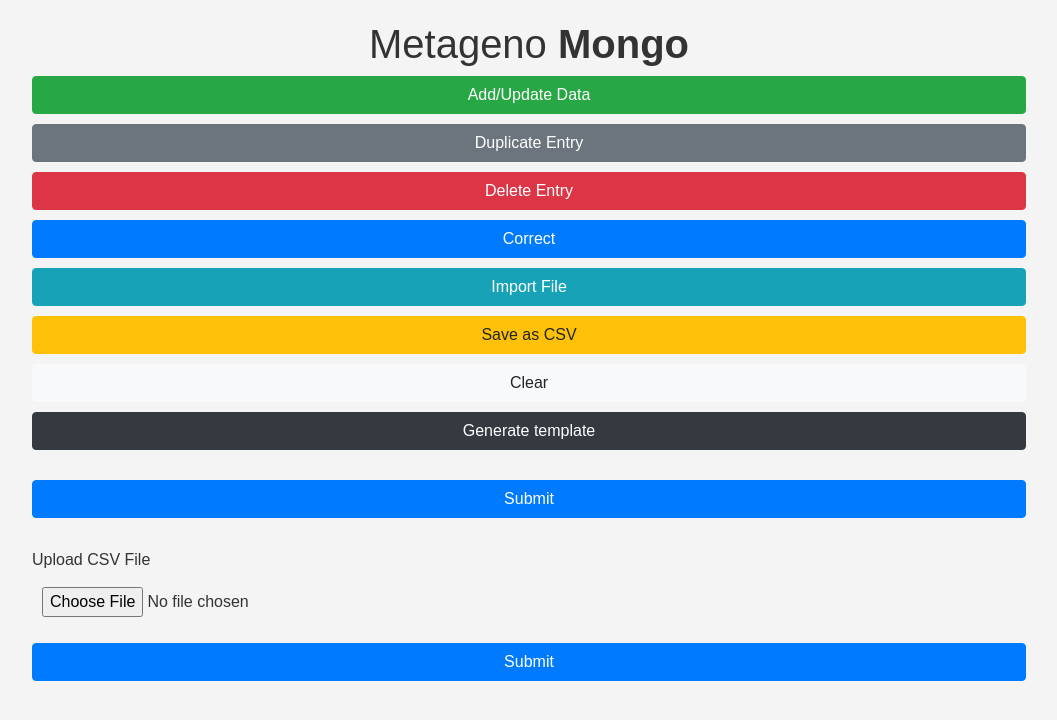
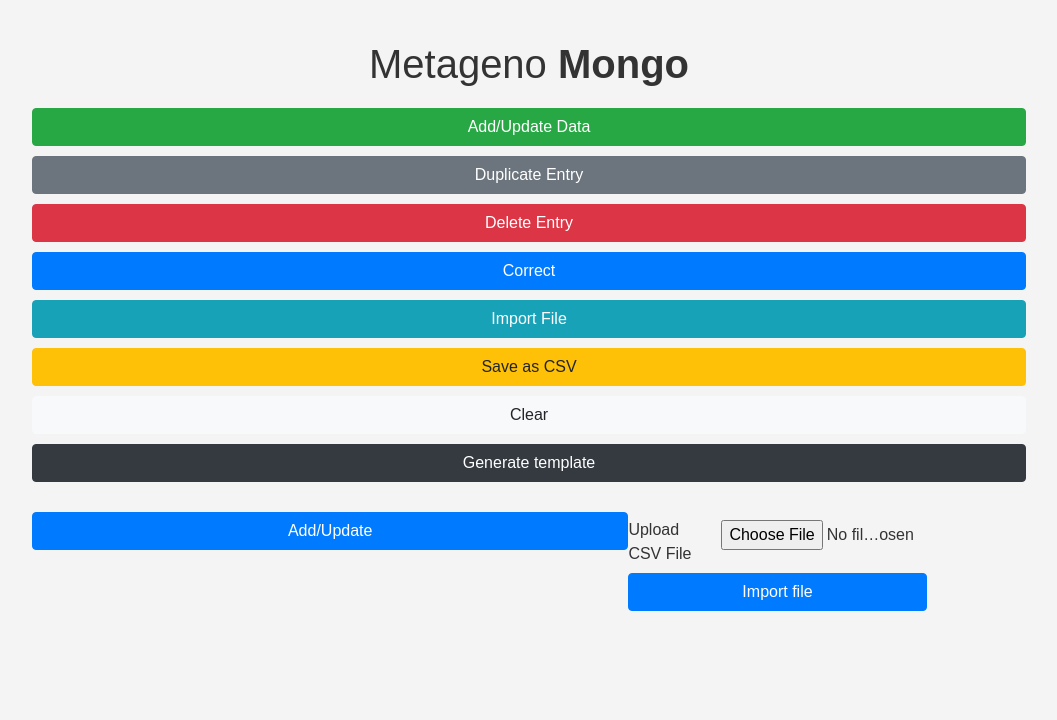
Before and after one commit to DEpt-metagenom/MetagenoMongo, a Flask app: template flask-version/metagenomongo/templates/index.html in a window 1280 px wide. Shown: the top 720 px of the page, without its empty margins (111-1168 px from the left). Run offline with Flask 3, Linux system fonts and the light colour scheme; the template is opened without the code that fills it, so the values that code supplies are empty; some libraries are stand-ins or nearby versions.

Commit message:
style: change two "Submit" buttons to "Add/Update" and "Import file"

```diff
--- a/flask-version/metagenomongo/static/styles.css
+++ b/flask-version/metagenomongo/static/styles.css
@@ -85,3 +85,26 @@ th, td {
 th {
     background-color: #f2f2f2;
 }
+.form-label {
+    width: 150px;
+    text-align: right;
+    margin-right: 10px;
+}
+.form-group {
+    display: flex;
+    align-items: center;
+    margin-bottom: 2px;
+}
+.container {
+    margin-top: 20px;
+}
+.button-group {
+    margin-top: 20px;
+}
+.table-container {
+    margin-top: 20px;
+}
+.forms{
+    display: grid;
+    grid-template-columns: 60% 30%;
+}
--- a/flask-version/metagenomongo/templates/index.html
+++ b/flask-version/metagenomongo/templates/index.html
@@ -31,7 +31,7 @@
                 {% endif %}
                 </div>
             {% endfor %}
-                <button type="submit" class="btn btn-primary">Submit</button>
+                <button type="submit" class="btn btn-primary">Add/Update</button>
             </form>
 
             <form method="post" enctype="multipart/form-data" class="mt-3">
@@ -39,7 +39,7 @@
                     <label for="file">Upload CSV File</label>
                     <input type="file" class="form-control-file" id="file" name="file">
                 </div>
-                <button type="submit" class="btn btn-primary">Submit</button>
+                <button type="submit" class="btn btn-primary">Import file</button>
             </form>
         </div>
         {% with messages = get_flashed_messages(with_categories=true) %}
```
